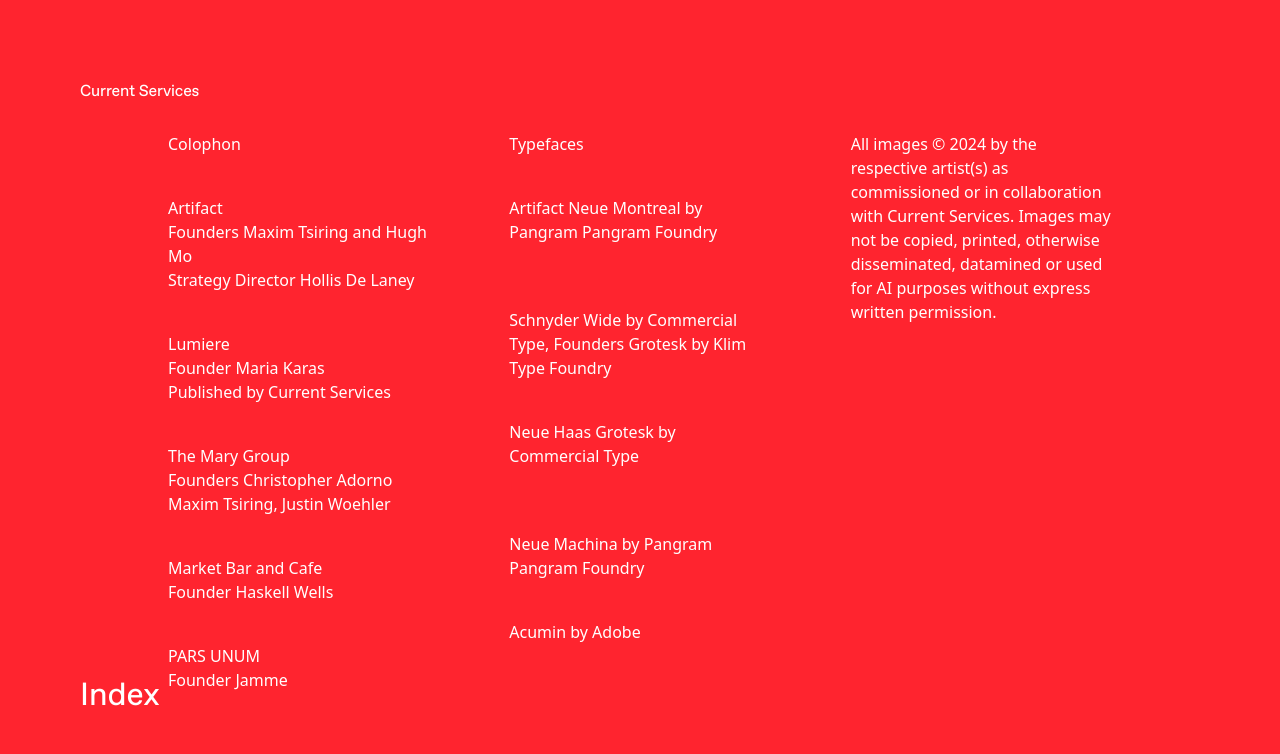
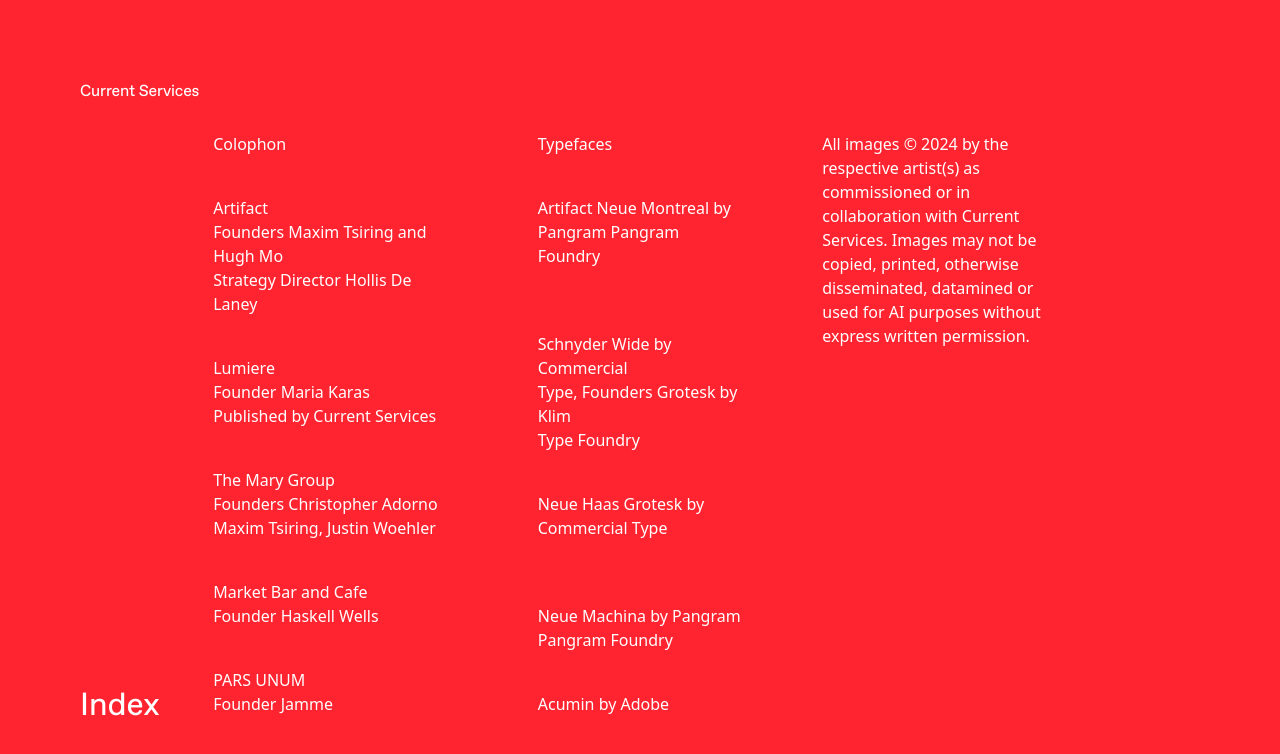
Before and after one commit to aupadhyay/currentservices, a Next.js app: page /colophon in a window 1280 px wide. Shown: the top 754 px of the page. Built offline with nearby package versions, Linux system fonts and the light colour scheme.

Commit message:
fix: spacing on about + colophon

```diff
--- a/components/Layout.tsx
+++ b/components/Layout.tsx
@@ -157,7 +157,7 @@
 
       <div
         className={clsx(
-          "sm:bottom-20 z-20 w-full sm:px-20 px-10 bottom-10",
+          "sm:bottom-[70px] z-20 w-full sm:px-20 px-10 bottom-10",
           colophon || about ? "relative sm:fixed" : "fixed"
         )}
       >
--- a/pages/about.tsx
+++ b/pages/about.tsx
@@ -48,7 +48,7 @@
       about={true}
     >
       <div className="px-[16.66%] py-32 flex flex-col justify-center h-full">
-        <p className="hidden sm:block text-white text-2xl w-3/4">
+        <p className="hidden sm:block text-white text-2xl w-5/6">
           Current Services is an interdisciplinary design and strategy practice
           founded in 2020. Operating as a core group that often extends into a
           broader network, we employ an array of methodologies to support every
--- a/pages/colophon.tsx
+++ b/pages/colophon.tsx
@@ -116,11 +116,11 @@
       }
       colophon={true}
     >
-      <div className="justify-center py-28 items-center sm:h-full sm:px-[10%]">
+      <div className="justify-center py-28 items-center sm:h-full sm:px-[16.66%]">
         <div className="grid grid-cols-1 sm:grid-cols-3">
-          <div className="flex-1 px-4 pb-10 sm:pb-0">
+          <div className="flex-1 pr-4 pb-10 sm:pb-0">
             {firstCol.map((colArray, colIndex) => (
-              <div className="flex-1 px-6 py-5" key={colIndex}>
+              <div className="flex-1 pr-6 py-5" key={colIndex}>
                 {colArray.map((item, itemIndex) => (
                   <p className="text-white text-base" key={itemIndex}>
                     {item}
@@ -140,8 +140,8 @@
               </div>
             ))}
           </div>
-          <div className="flex-1 px-4">
-            <p className="text-white text-base px-6 py-5">{thirdCol}</p>
+          <div className="flex-1 pl-4">
+            <p className="text-white text-base pl-6 py-5">{thirdCol}</p>
           </div>
         </div>
       </div>
```
